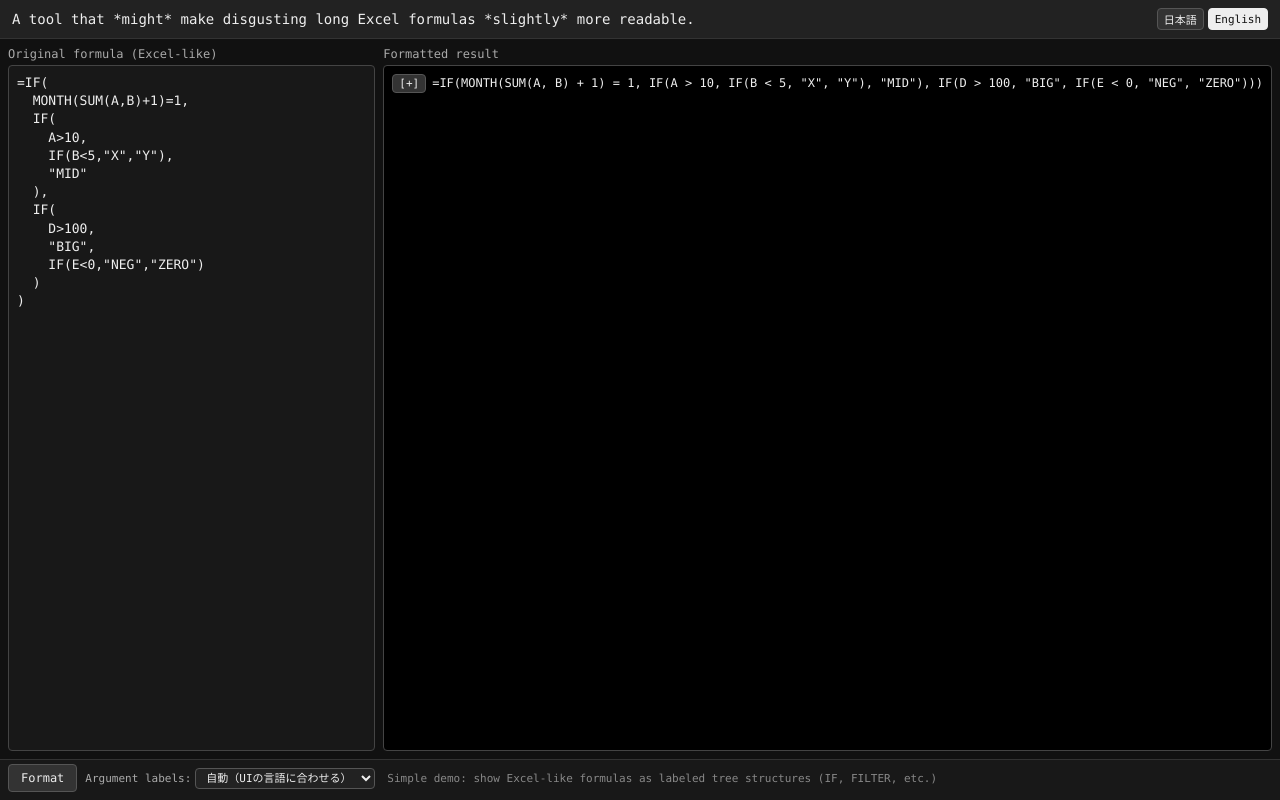
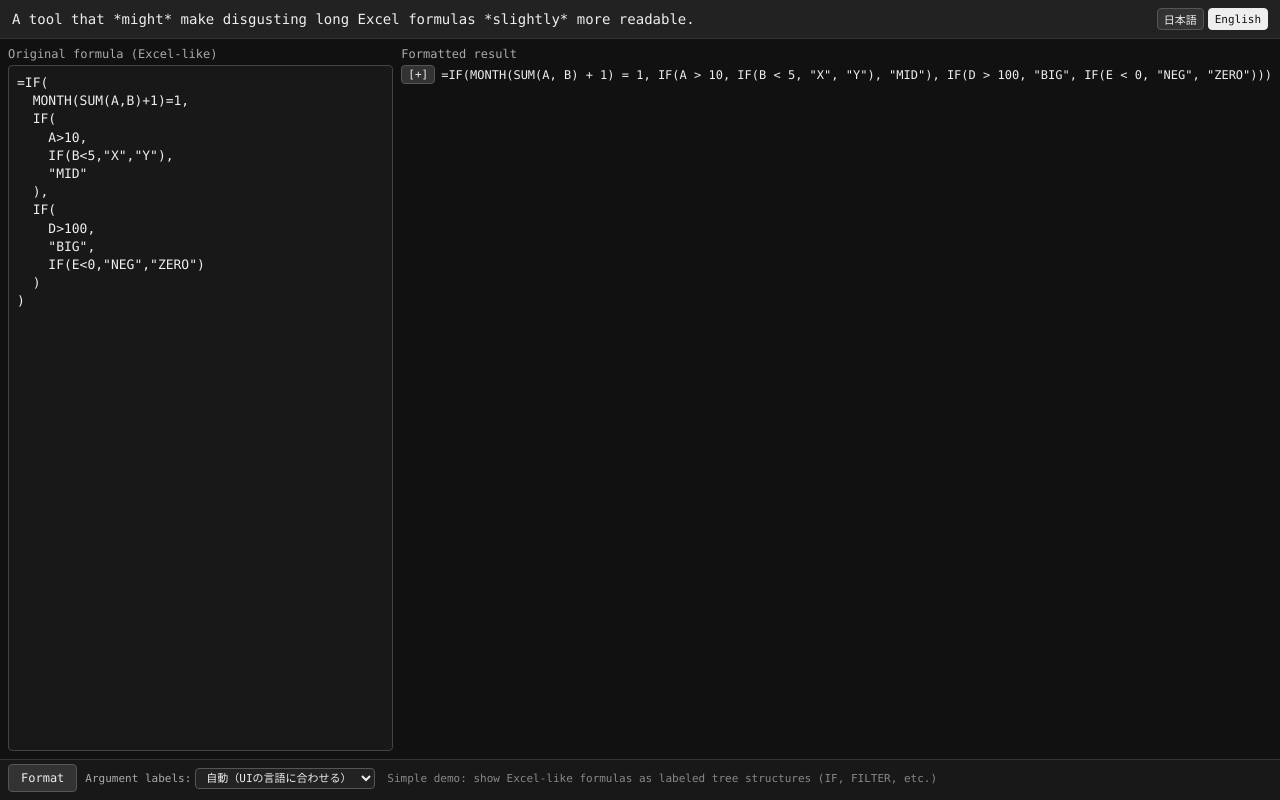
Before and after one commit to RyuU12358/excel-formula-formatter, a plain HTML site: page index.html in a window 1280 px wide. Drawn offline with Linux system fonts and the light colour scheme.

Commit message:
Update index.html

```diff
--- a/index.html
+++ b/index.html
@@ -75,7 +75,7 @@
       line-height: 1.4;
       tab-size: 2;
     }
-    pre {
+.output-container {
   flex: 1;
   margin: 0;
   padding: 8px;
@@ -88,6 +88,7 @@
   overflow: auto;
   white-space: pre;
 }
+
     .controls {
       display: flex;
       gap: 8px;
@@ -207,7 +208,7 @@
     </div>
     <div class="panel">
       <div class="panel-title output" id="labelOutput">整形結果</div>
-      <pre id="output"></pre>
+      <div id="output"></div>
     </div>
   </main>
 
```
Lines whose indentation alone changed are shown as unchanged.
